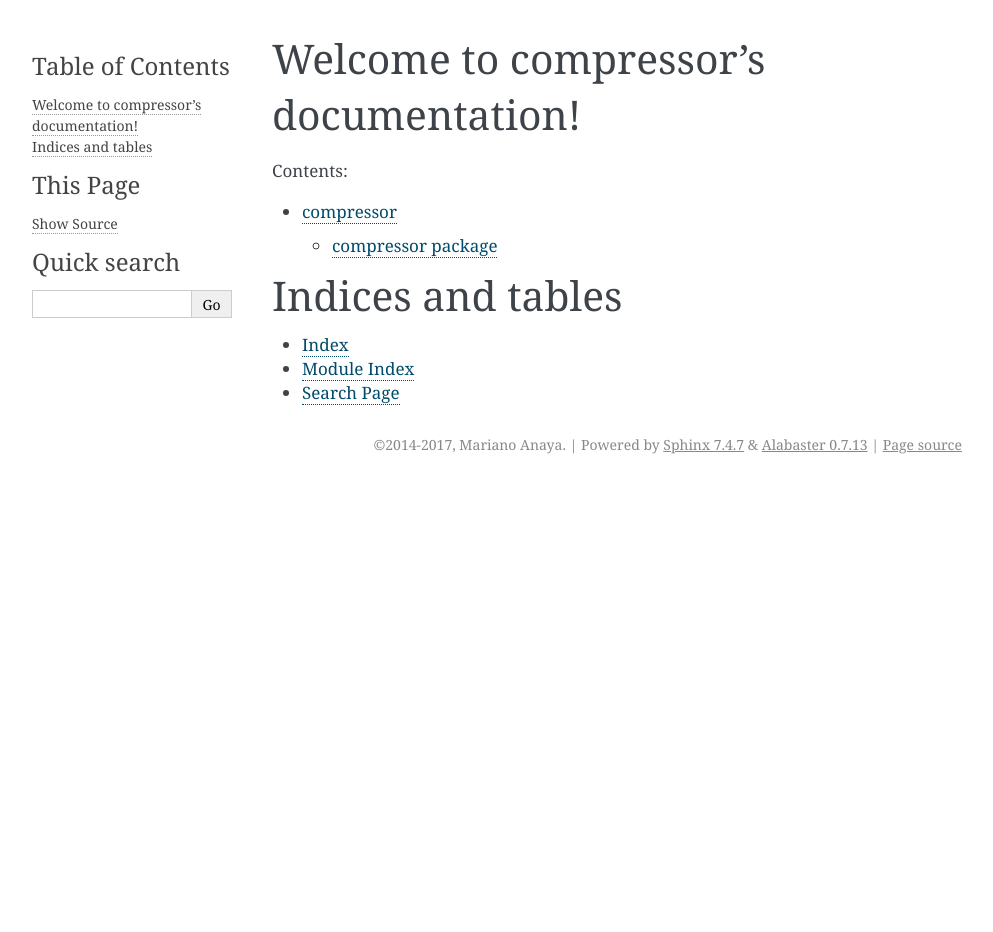
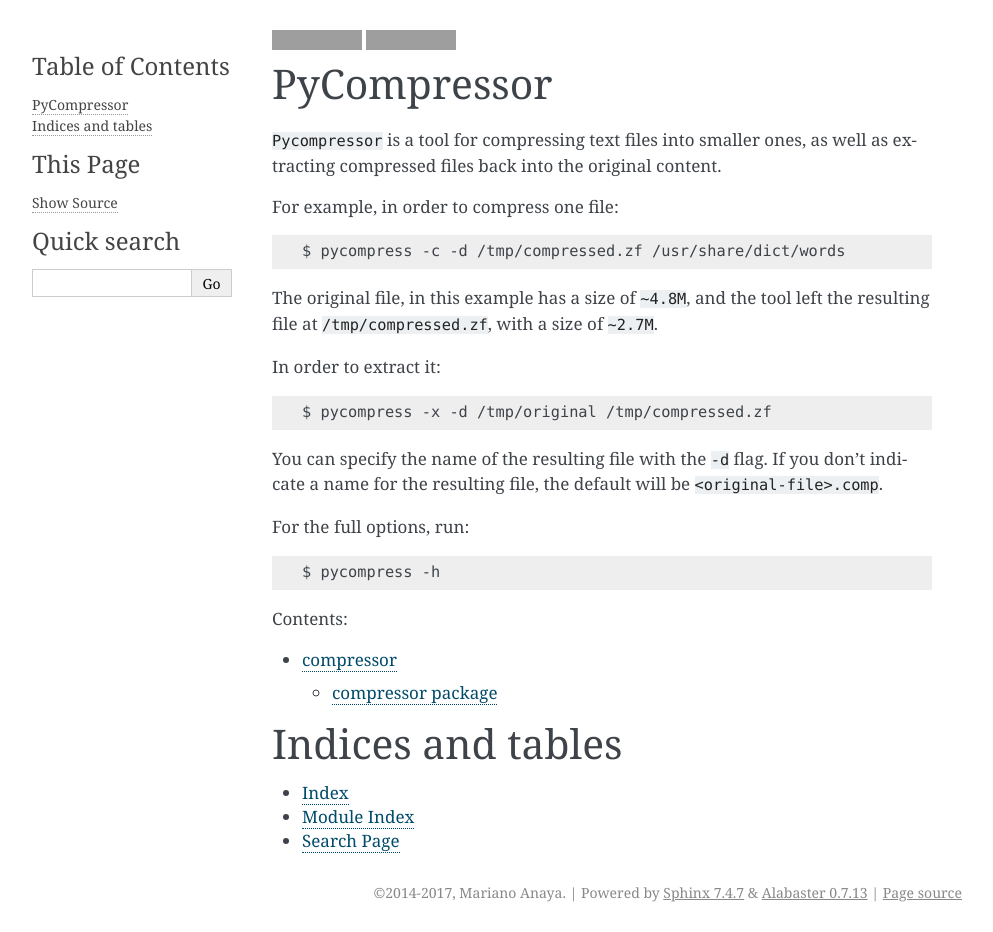
Before and after one commit to rmariano/compr, a Sphinx documentation site: the page built from doc/index.rst, in a window 1280 px wide. Shown: the whole page, without its empty margins (148-1141 px from the left). Built offline with Sphinx 7.4.7, drawn with Linux system fonts in a browser that asks for light colours; the version number could not be read and is left out; before the commit the page ends 900 px from its top, so only the background shows below that; grey boxes are pictures that could not be loaded.

Commit message:
document-cli: Document the command line
Update both README and Sphinx documentation in the index.

:green_book: :blue_book: :closed_book:

Fixes https://github.com/rmariano/compr/issues/15

```diff
--- a/doc/index.rst
+++ b/doc/index.rst
@@ -3,8 +3,46 @@
    You can adapt this file completely to your liking, but it should at least
    contain the root `toctree` directive.
 
-Welcome to compressor's documentation!
-======================================
+.. image:: https://img.shields.io/travis/rmariano/compr.svg?style=flat-square
+   :target: https://travis-ci.org/rmariano/compr
+   :alt: CI Status
+
+.. image:: https://codecov.io/gh/rmariano/compr/branch/master/graph/badge.svg
+   :target: https://codecov.io/gh/rmariano/compr
+   :alt: coverage
+
+
+PyCompressor
+============
+
+``Pycompressor`` is a tool for compressing text files into smaller ones, as
+well as extracting compressed files back into the original content.
+
+For example, in order to compress one file:
+
+.. code:: bash
+
+    $ pycompress -c -d /tmp/compressed.zf /usr/share/dict/words
+
+The original file, in this example has a size of ``~4.8M``, and the tool left
+the resulting file at ``/tmp/compressed.zf``, with a size of ``~2.7M``.
+
+In order to extract it:
+
+.. code:: bash
+
+    $ pycompress -x -d /tmp/original /tmp/compressed.zf
+
+You can specify the name of the resulting file with the ``-d`` flag. If you
+don't indicate a name for the resulting file, the default will be
+``<original-file>.comp``.
+
+For the full options, run:
+
+.. code:: bash
+
+    $ pycompress -h
+
 
 Contents:
 
```
Also changed, not shown: README.rst (+40 -10 lines).
